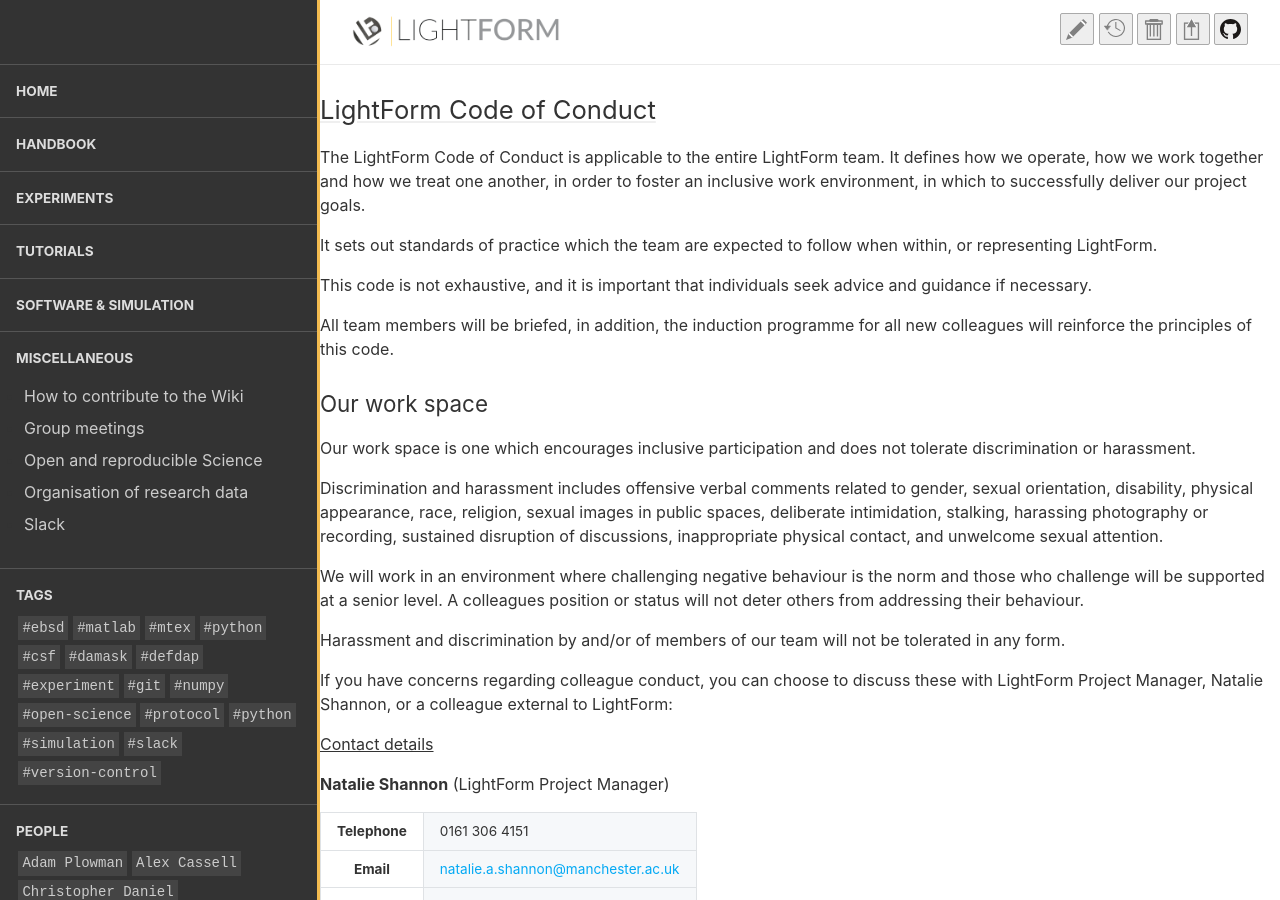
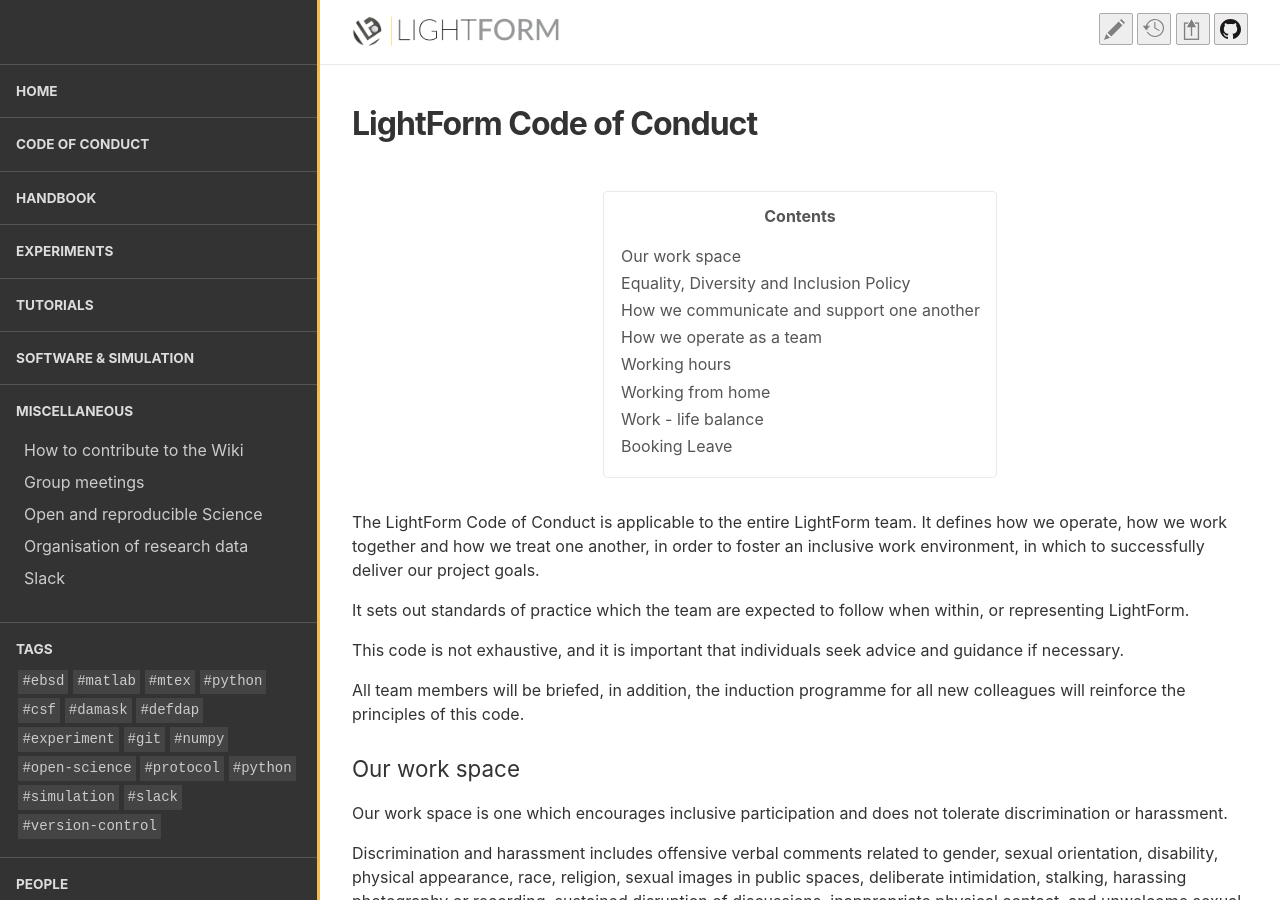
Before and after one commit to LightForm-group/wiki, a Jekyll site: the page built from collections/_code_of_conduct/index.md, in a window 1280 px wide and 900 px high. Built offline with Jekyll 4.4.1, drawn with Linux system fonts in a browser that asks for light colours; nearby versions of some CDN libraries; our own code applies the rules of GitHub Pages for plain Markdown files.

Commit message:
Make code of conduct separate one-page collection

```diff
--- a/_config.yml
+++ b/_config.yml
@@ -31,6 +31,13 @@
 
 collections_dir: collections
 collections:
+  code_of_conduct:
+    output: true
+    nav_order: 0
+    nav_name: Code of Conduct
+    nav_list_pages: false
+    index_list_pages: false
+    permalink: /:collection/:name
   handbook:
     output: true
     nav_order: 1
@@ -146,6 +153,14 @@
       title: ''
   - scope:
       path: ""
+      type: "code_of_conduct"
+    values:
+      layout: post
+      show_breadcrumbs: true
+      show_meta: true
+      title: ''
+  - scope:
+      path: ""
       type: "miscellaneous"
     values:
       layout: post
--- a/_layouts/collection_home.html
+++ b/_layouts/collection_home.html
@@ -13,4 +13,6 @@
 {% assign collec = site.collections | where: "label", page.collection | first %}
 {% assign github_new_url = github_new_url | append: collec.relative_directory %}
 
-<a href="{{ github_new_url }}" class="add-exp-button">+ add {{ collec.add_new_name }}</a>
+{% if collec.add_new_name %}
+    <a href="{{ github_new_url }}" class="add-exp-button">+ add {{ collec.add_new_name }}</a>
+{% endif %}
--- a/_includes/code_of_conduct.md
+++ b/collections/_code_of_conduct/index.md
@@ -1,4 +1,11 @@
-## LightForm Code of Conduct
+---
+layout: collection_home
+title: LightForm Code of Conduct
+show_breadcrumbs: false
+show_meta: false
+published: true
+toc: true
+---
 
 The LightForm Code of Conduct is applicable to the entire LightForm team. It defines how we operate, how we work together and how we treat one another, in order to foster an inclusive work environment, in which to successfully deliver our project goals.
 
```
Also changed, not shown: collections/_handbook/index.html (+1 -6 lines).
